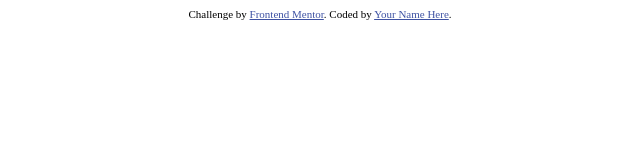
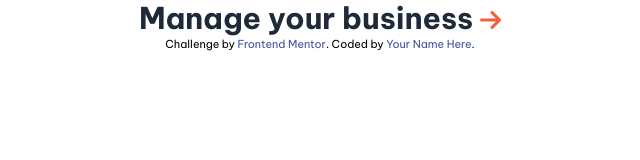
Before and after one commit to AbdullarhyTech360/manage-landing-page-master, a website: page index.html in a window 1280 px wide. Shown: the whole page, without its empty margins (320-960 px from the left). Drawn offline with nearby package versions, Linux system fonts and the light colour scheme; files that its build step writes are made by us from their sources.

Commit message:
feat: set up tailwind css for manage landing page
add postcss config and required dependencies
setup build and dev scripts for tailwind
define custom Tailwind color and font themes
update index.html with styles, fonts and test content

```diff
--- a/index.html
+++ b/index.html
@@ -1,24 +1,49 @@
 <!DOCTYPE html>
 <html lang="en">
+
 <head>
   <meta charset="UTF-8">
-  <meta name="viewport" content="width=device-width, initial-scale=1.0"> <!-- displays site properly based on user's device -->
-
+  <meta name="viewport" content="width=device-width, initial-scale=1.0">
+  <!-- displays site properly based on user's device -->
+  <link rel="preconnect" href="https://fonts.googleapis.com">
+  <link rel="preconnect" href="https://fonts.gstatic.com" crossorigin>
+  <link
+    href="https://fonts.googleapis.com/css2?family=Be+Vietnam+Pro:ital,wght@0,100;0,200;0,300;0,400;0,500;0,600;0,700;0,800;0,900;1,100;1,200;1,300;1,400;1,500;1,600;1,700;1,800;1,900&display=swap"
+    rel="stylesheet">
   <link rel="icon" type="image/png" sizes="32x32" href="./images/favicon-32x32.png">
+  <link rel="stylesheet" href="./dist/style.css">
+  <link rel="stylesheet" href="https://cdnjs.cloudflare.com/ajax/libs/font-awesome/6.5.1/css/all.min.css">
 
   <title>Frontend Mentor | Manage landing page</title>
 
   <!-- Feel free to remove these styles or customise in your own stylesheet 👍 -->
   <style>
-    .attribution { font-size: 0.6875rem; text-align: center; }
-    .attribution a { color: hsl(228, 45%, 44%); }
+    .attribution {
+      font-size: 0.6875rem;
+      text-align: center;
+    }
+
+    .attribution a {
+      color: hsl(228, 45%, 44%);
+    }
   </style>
 </head>
+
 <body>
-
+  <!-- Lets test tailwind classes -->
+  <div class="container mx-auto px-4">
+    <h1 class="text-3xl font-bold text-center text-gray-800">
+      Manage your business
+      <!-- add an icon -->
+      <span>
+        <i class="fas fa-arrow-right text-primary-orange text-2xl"></i>
+      </span>
+    </h1>
+  </div>
   <footer class="attribution">
     Challenge by <a href="https://www.frontendmentor.io?ref=challenge">Frontend Mentor</a>.
     Coded by <a href="#">Your Name Here</a>.
   </footer>
 </body>
+
 </html>
--- /dev/null
+++ b/postcss.config.mjs
@@ -0,0 +1,5 @@
+export default {
+  plugins: {
+    "@tailwindcss/postcss": {},
+  }
+}
--- /dev/null
+++ b/src/style.css
@@ -0,0 +1,10 @@
+@import "tailwindcss";
+
+@theme {
+  --color-primary-orange: hsl(12, 88%, 59%);
+  --color-primary-blue: hsl(228, 39%, 23%);
+  --color-neutral-gray-950: hsl(233, 12%, 13%);
+  --color-neutral-orange-50: hsl(13, 100%, 96%);
+  --color-neutral-gray-50: hsl(0, 0%, 98%);
+  --font-sans: 'Be Vietnam Pro', system-ui, sans-serif;
+}
```
Also changed, not shown: package.json (added, +14 -0 lines), 1 other file.
